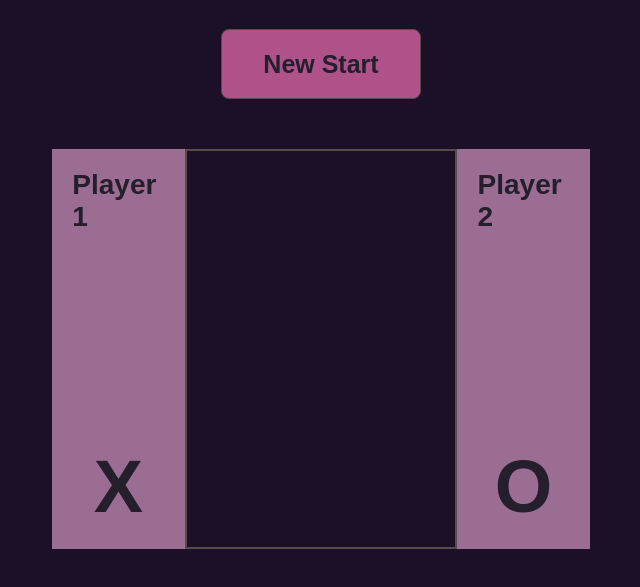
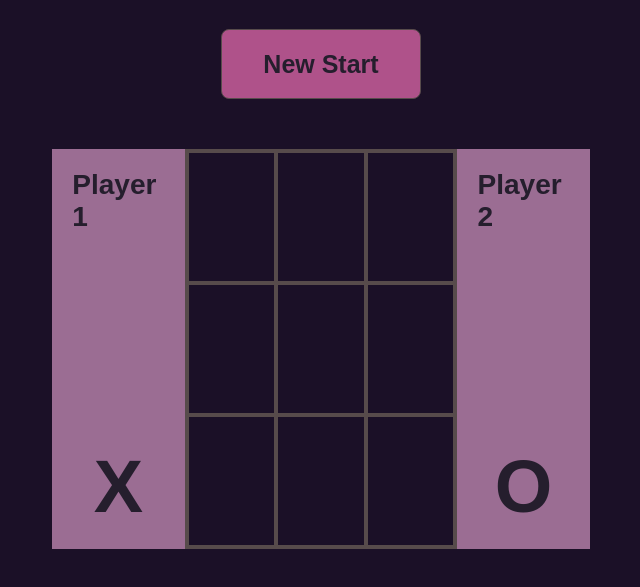
Before and after one commit to lashadeiso/TikTakToe, a plain HTML site: page index.html in a window 1280 px wide. Shown: the part 133-720 px from the top of the page, without its empty margins (319-959 px from the left). Drawn offline with Linux system fonts and the light colour scheme; the site is published under a folder, as on GitHub Pages, so addresses that start at the root find nothing.

Commit message:
Update index.html

```diff
--- a/index.html
+++ b/index.html
@@ -5,7 +5,7 @@
     <meta http-equiv="X-UA-Compatible" content="IE=edge" />
     <meta name="viewport" content="width=device-width, initial-scale=1.0" />
     <link rel="stylesheet" href="style.css" />
-    <script src="/script.js" defer></script>
+    <script src="./script.js" defer></script>
     <title>TikTakToe</title>
   </head>
   <body>
```
